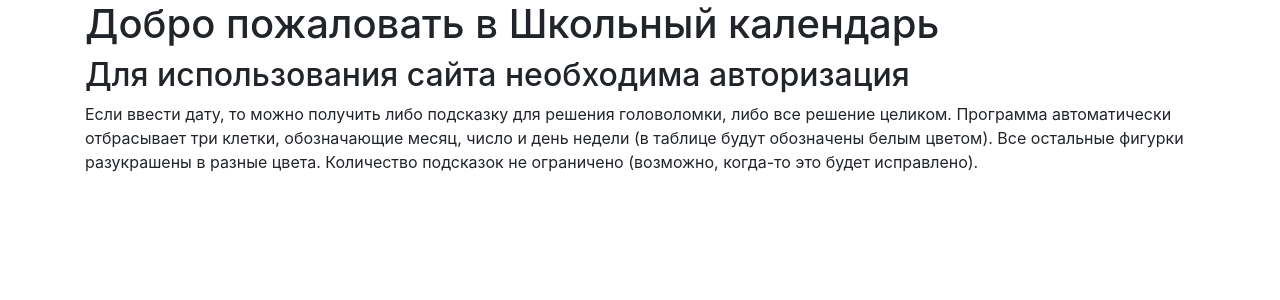
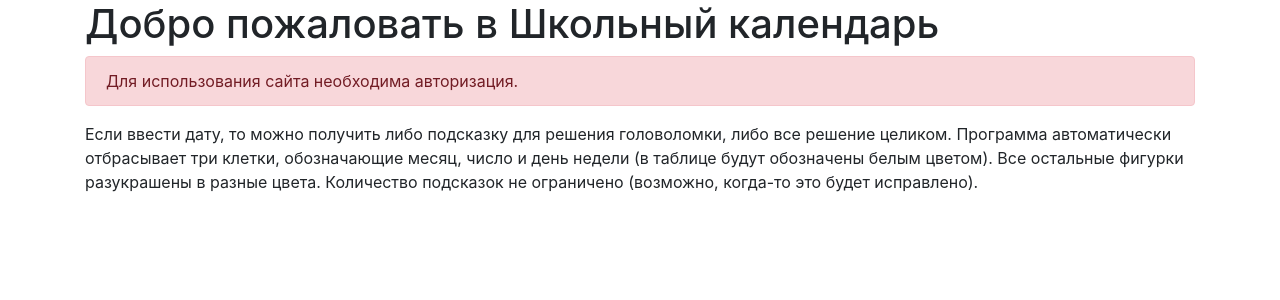
Before and after one commit to solver57/solver57, a Flask app: page / in a window 1280 px wide. Shown: the part 72-372 px from the top of the page. Run offline with Flask 3, Linux system fonts and the light colour scheme; parts of the project's set-up code (start-up, migrations or seed data) failed here and were passed over; some libraries are stand-ins or nearby versions.

Commit message:
Create an alert in the index template

```diff
--- a/app/templates/index.html
+++ b/app/templates/index.html
@@ -3,7 +3,9 @@
 {% block content %}
     <h1>Добро пожаловать в Школьный календарь</h1>
     {% if not current_user.is_authenticated %}
-        <h2>Для использования сайта необходима авторизация</h2>
+        <div class="alert alert-danger" role="alert">
+            Для использования сайта необходима авторизация.
+        </div>
     {% endif %}
     <p>Если ввести дату, то можно получить либо подсказку для решения головоломки, либо все решение целиком. Программа автоматически отбрасывает три клетки, обозначающие месяц, число и день недели (в таблице будут обозначены белым цветом). Все остальные фигурки разукрашены в разные цвета. Количество подсказок не ограничено (возможно, когда-то это будет исправлено).</p>
 {% endblock %}
```
